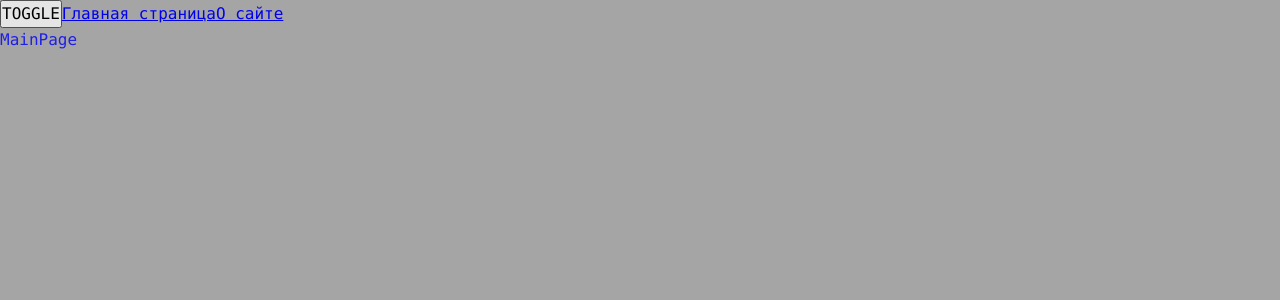
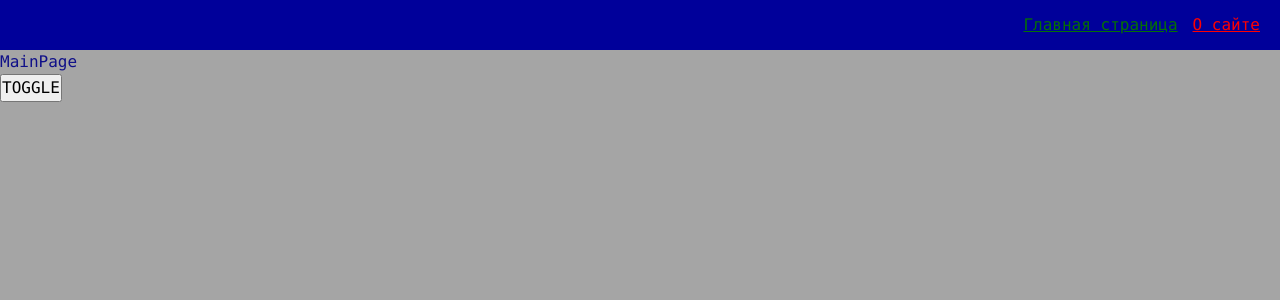
Before and after one commit to AlekseySpirin/productProject, a React app: page / in a window 1280 px wide. Shown: the top 300 px of the page. Built offline with nearby package versions, Linux system fonts and the light colour scheme.

Commit message:
2.2 Navbar && AppLink

```diff
--- a/src/app/App.tsx
+++ b/src/app/App.tsx
@@ -3,6 +3,7 @@
 import {classNames} from "shared/lib/classNames/classNames";
 import {useTheme} from "app/providers/ThemeProvider";
 import {AppRouter} from "app/providers/router";
+import {Navbar} from "widgets/Navbar";
 
 
 const App = () => {
@@ -11,12 +12,10 @@
 
     return (
         <div className={classNames('app', {}, [theme])}>
+
+            <Navbar/>
+            <AppRouter/>
             <button onClick={toggleTheme}>TOGGLE</button>
-            <Link to={'/'}>Главная страница</Link>
-            <Link to={'/about'}>О сайте</Link>
-
-            <AppRouter/>
-
         </div>
     );
 };
--- a/src/app/styles/themes/dark.scss
+++ b/src/app/styles/themes/dark.scss
@@ -1,7 +1,10 @@
 .app.dark {
   --bg-color: #00009a;
+  --inverted-bg-color: #a5a5a5;
 
   --primari-color: #047004;
   --secondary-color: #11d111;
+  --inverted-primari-color: #161697;
+  --inverted-secondary-color: #0000ff;
 
 }
--- a/src/app/styles/themes/normal.scss
+++ b/src/app/styles/themes/normal.scss
@@ -1,7 +1,10 @@
 .app.light {
   --bg-color: #a5a5a5;
+  --inverted-bg-color: #00009a;
 
-  --primari-color: #1f1fe6;
-  --secondary-color: #4a4afb;
+  --primari-color: #0f0f88;
+  --secondary-color: #0000ff;
+  --inverted-primari-color: #047004;
+  --inverted-secondary-color: #11d111;
 
 }
--- a/src/app/styles/variables/global.scss
+++ b/src/app/styles/variables/global.scss
@@ -9,4 +9,8 @@
   --font-line-l: 32px;
   --font-l: var(--font-size-l) / var(--font-line-l) var(--font-family-main);
 
+
+  //Размеры
+
+  --navbar-height: 50px;
 }
--- a/src/shared/lib/classNames/classNames.ts
+++ b/src/shared/lib/classNames/classNames.ts
@@ -1,9 +1,9 @@
 type Mods = Record<string, boolean | string>
 
-export function classNames(cls: string, mods: Mods, additional: string[]): string {
+export function classNames(cls: string, mods: Mods = {}, additional: string[] = []): string {
     return [
         cls,
-        ...additional,
+        ...additional.filter(Boolean),
         Object.entries(mods)
             .filter(([className, value]) => Boolean(value))
             .map(([className, value]) => className)
--- /dev/null
+++ b/src/shared/ui/AppLink/AppLink.module.scss
@@ -0,0 +1,15 @@
+.AppLink {
+  color: var(--primari-color);
+}
+
+.primary {
+  color: var(--primari-color);
+}
+
+.secondary {
+  color: var(--inverted-primari-color);
+}
+
+.red {
+  color: red;
+}
--- /dev/null
+++ b/src/shared/ui/AppLink/AppLink.tsx
@@ -0,0 +1,34 @@
+import {classNames} from "shared/lib/classNames/classNames";
+import cls from './AppLink.module.scss'
+import {Link, LinkProps} from "react-router-dom";
+import {FC} from "react";
+
+export enum AppLinkTheme {
+    PRIMARY = 'primary',
+    SECONDARY = 'secondary',
+    RED = 'red'
+
+}
+
+interface AppLinkProps extends LinkProps {
+    className?: string;
+    theme?: AppLinkTheme;
+}
+
+export const AppLink: FC<AppLinkProps> = (props) => {
+    const {
+        to,
+        className,
+        children,
+        theme= AppLinkTheme.PRIMARY,
+        ...otherProps
+    } = props
+    return (
+        <Link to={to}
+              className={classNames(cls.AppLink, {}, [className, cls[theme]])}
+              {...otherProps}
+        >
+            {children}
+        </Link>
+    );
+};
--- /dev/null
+++ b/src/widgets/Navbar/index.ts
@@ -0,0 +1,5 @@
+import {Navbar} from "./ui/Navbar";
+
+export {
+    Navbar
+}
--- /dev/null
+++ b/src/widgets/Navbar/ui/Navbar.module.scss
@@ -0,0 +1,17 @@
+.Navbar {
+  width: 100%;
+  height: var(--navbar-height);
+  background: var(--inverted-bg-color);
+  display: flex;
+  align-items: center;
+  padding: 20px;
+
+}
+
+.links {
+  margin-left: auto;
+}
+
+.mainLink {
+  margin-right: 15px;
+}
--- /dev/null
+++ b/src/widgets/Navbar/ui/Navbar.tsx
@@ -0,0 +1,23 @@
+import React from 'react';
+import {classNames} from "shared/lib/classNames/classNames";
+import cls from './Navbar.module.scss'
+import {AppLink, AppLinkTheme} from "shared/ui/AppLink/AppLink";
+
+interface NavbarProps {
+    className?: string;
+}
+
+export const Navbar = ({className}: NavbarProps) => {
+    return (
+        <div className={classNames(cls.Navbar, {}, [className])}>
+            <div className={classNames(cls.links)}>
+                <AppLink theme={AppLinkTheme.SECONDARY} to={'/'} className={classNames(cls.mainLink)}>Главная
+                    страница
+                </AppLink>
+                <AppLink theme={AppLinkTheme.RED} to={'/about'}>
+                    О сайте
+                </AppLink>
+            </div>
+        </div>
+    );
+};
```
